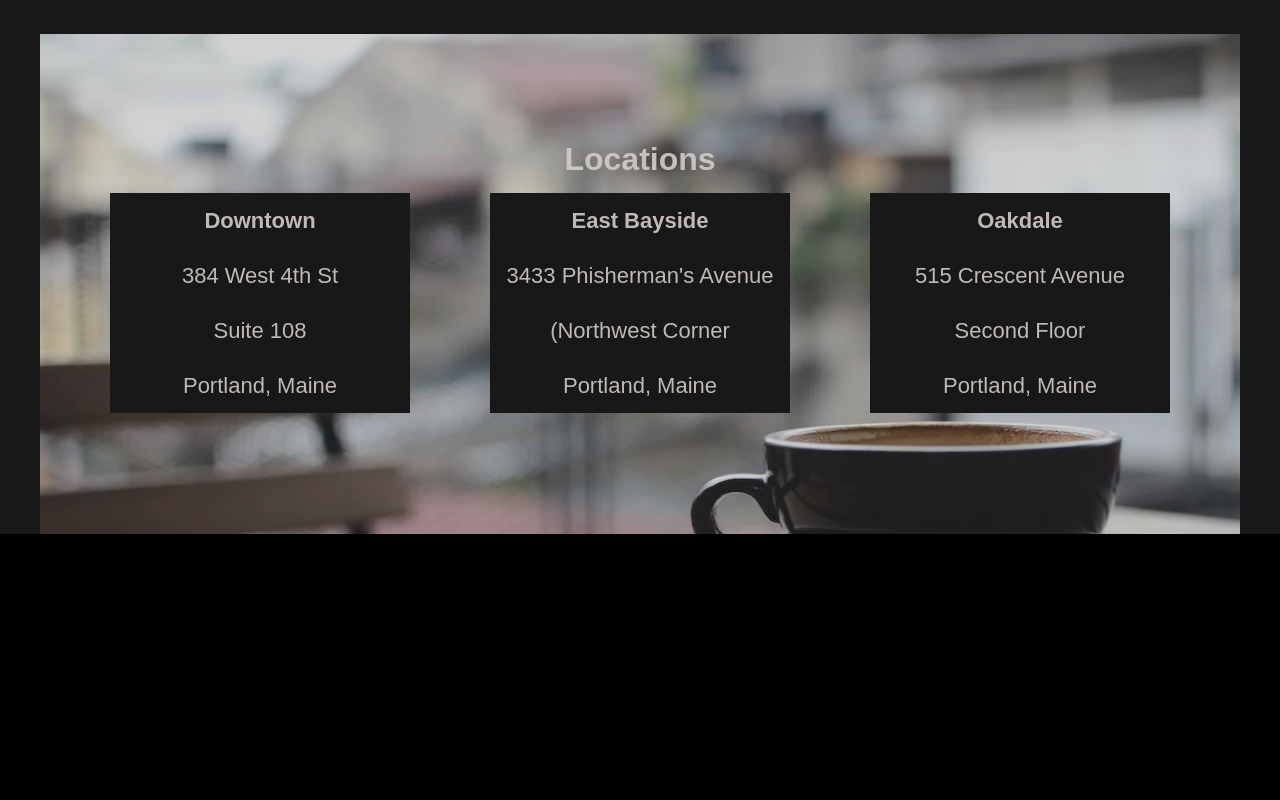
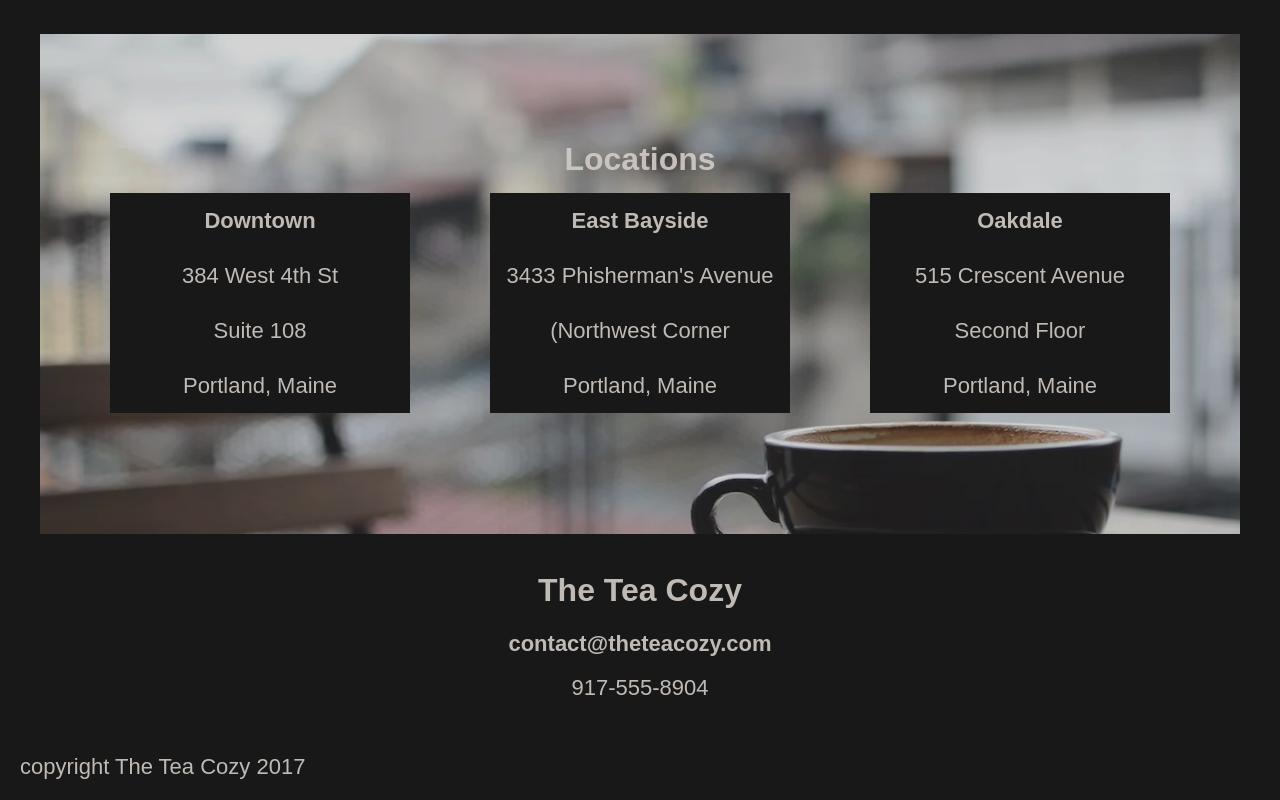
Before and after one commit to HoneyBadger728/TeaShop-Project, a plain HTML site: page index.html in a window 1280 px wide. Shown: the part 1559-2359 px from the top of the page. Before the commit the page ends 2093 px from the top, so only its background shows below. Drawn offline with Linux system fonts and the light colour scheme.

Commit message:
Final Draft

```diff
--- a/Resources/CSS/stylesheet.css
+++ b/Resources/CSS/stylesheet.css
@@ -119,7 +119,22 @@ h2 {
 .box {
     flex-basis: 300px;
     margin: 15px 40px;
-    line-height: 2.5em;
+    line-height: 2.5;
     text-align: center;
     opacity: 1;
 }
+
+#Contact {
+    display: flex;
+    flex-direction: column;
+    height: 200px;
+    vertical-align: middle;
+    align-items: center;
+    align-content: space-between;
+    justify-content: center;
+    line-height: 2;
+}
+
+#Footer {
+    margin: 20px;
+}
--- a/index.html
+++ b/index.html
@@ -75,5 +75,15 @@
                 <p>Portland, Maine</p>
             </div>
         </div>
+
+        <div id="Contact">
+            <h2>The Tea Cozy</h2>
+            <h5>contact@theteacozy.com</h5>
+            <p>917-555-8904</p>
+        </div>
+
+        <div id="Footer">
+            <p>copyright The Tea Cozy 2017</p>
+        </div>
     </body>
 </html>
```
